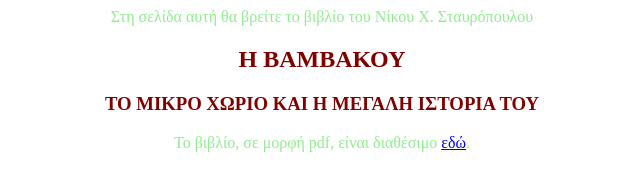
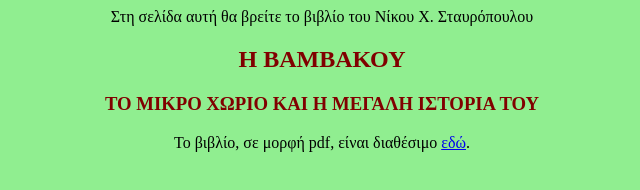
Before and after one commit to istoriavamvakous/istoriavamvakous.github.io, a plain HTML site: page index.html in a window 1280 px wide. Shown: the whole page, without its empty margins (318-958 px from the left). Drawn offline with Linux system fonts and the light colour scheme.

Commit message:
temp checkin

```diff
--- a/index.html
+++ b/index.html
@@ -4,7 +4,7 @@
   <head>
     <style>
       body {
-         color: lightgreen
+         background-color: lightgreen
       }
       .text {
          text-align: center;
```
